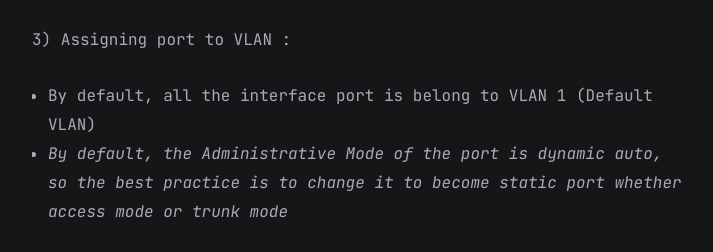
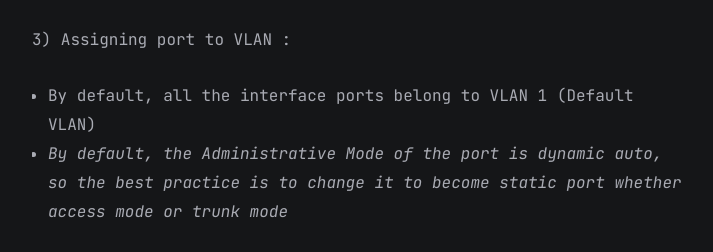
Before and after one commit to faridarif/faridarif.github.io, a Jekyll site: the page built from all_collections/_posts/2023-07-10-Switching.md, in a window 1280 px wide and 900 px high, scrolled down 4265 px. Shown: the part 175-427 px from the top of the window, without its empty margins (283-996 px from the left). Built offline with Jekyll 4.4.1, drawn with Linux system fonts in a browser that asks for light colours.

Commit message:
Update 2023-07-10-Switching.md

````diff
--- a/all_collections/_posts/2023-07-10-Switching.md
+++ b/all_collections/_posts/2023-07-10-Switching.md
@@ -49,7 +49,7 @@ Switch(config-vlan)# name <vlan's name>
 
 3) Assigning port to VLAN :
 
-- By default, all the interface port is belong to VLAN 1 (Default VLAN)
+- By default, all the interface ports belong to VLAN 1 (Default VLAN)
 - *By default, the Administrative Mode of the port is dynamic auto, so the best practice is to change it to become static port whether access mode or trunk mode*
 
 ```bash
````
